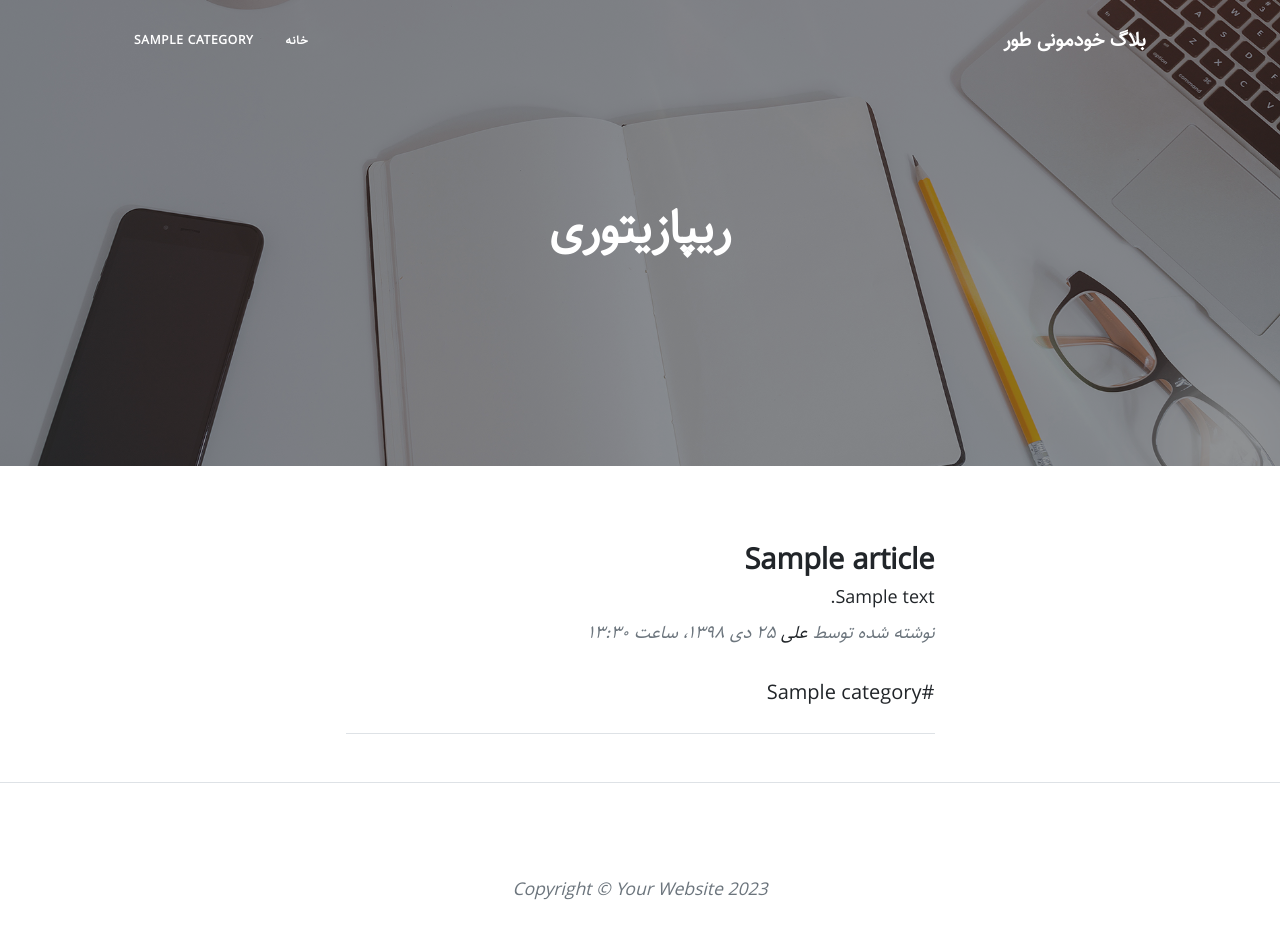
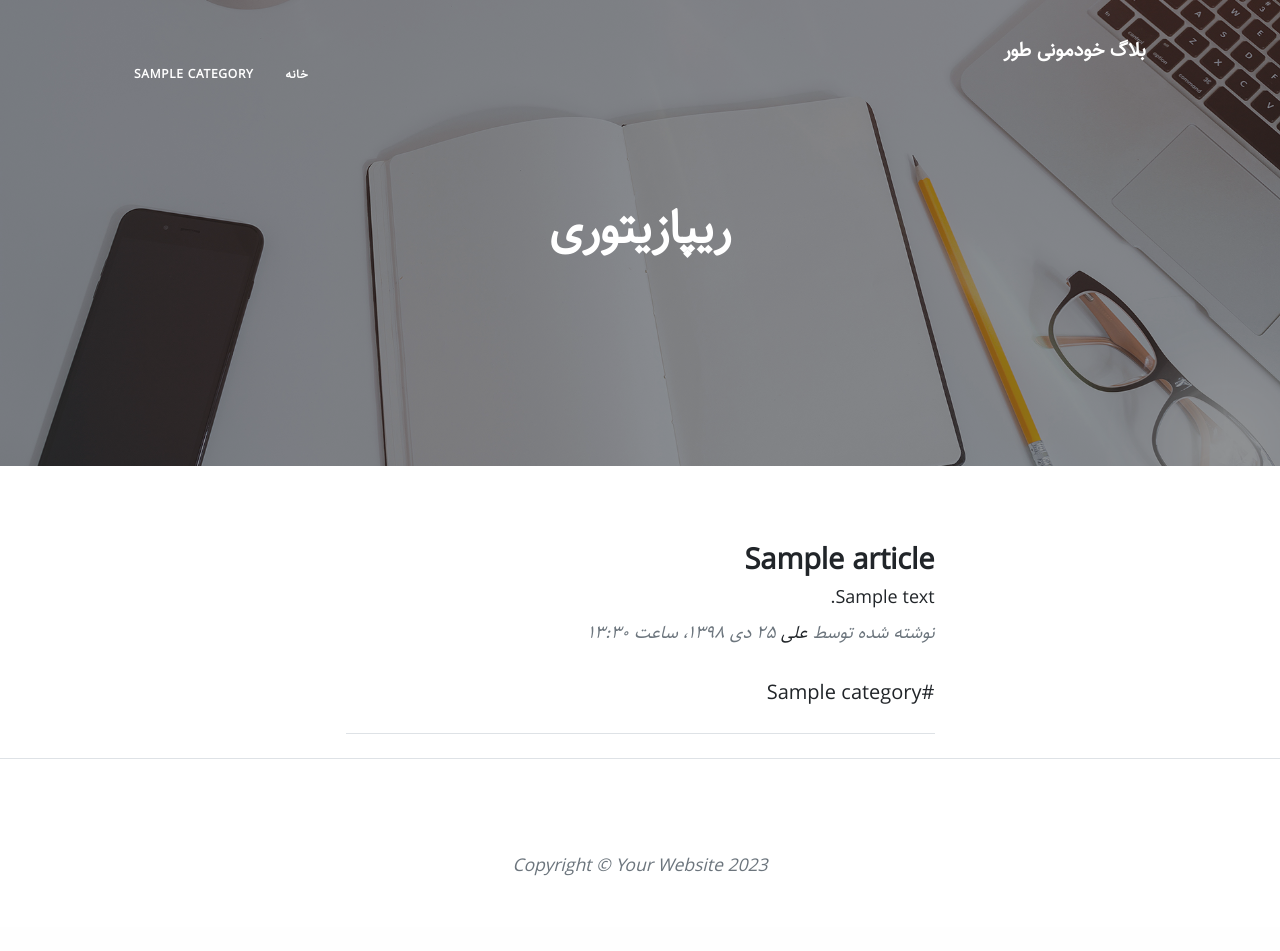
Before and after one commit to ali-ahadi1105/dj_blog, a Django app: page / in a window 1280 px wide. After the commit the page ends 876 px from the top, so only its background shows below. Run offline with Django 5.2, Linux system fonts and the light colour scheme; tables that the repository leaves empty hold one stand-in row (values such as "Sample post"); some libraries are stand-ins or nearby versions.

Commit message:
add class base view for home page

```diff
--- a/blog/models.py
+++ b/blog/models.py
@@ -8,6 +8,10 @@ from extentions.utils import jalali_converter
 class ArticleManager(models.Manager):
     def published(self):
         return self.filter(status='p')
+
+class CategoryManager(models.Manager):
+    def active(self):
+        return self.filter(status=True)
 
 class Category(models.Model):
     parent = models.ForeignKey('self', on_delete=models.SET_NULL, null=True, blank=True, related_name='children', verbose_name='زیر دسته‌بندی')
@@ -24,6 +28,7 @@ class Category(models.Model):
     def __str__(self):
         return self.title
 
+    objects = CategoryManager()
 
 class Article(models.Model):
 
--- a/blog/static/blog/css/rtl.css
+++ b/blog/static/blog/css/rtl.css
@@ -54,3 +54,66 @@ header.masthead .site-heading h1,
 header.masthead .site-heading .h1 {
   font-size: 3rem !important;
 }
+
+.nav ul {
+  padding-right: 0 !important;
+}
+
+.nav ul li {
+    border-bottom: none;
+    height: 86px;
+    line-height: 86px;
+    font-size: 14px;
+    display: inline-block;
+    float:left;
+    margin: 0 auto;
+}
+
+.nav ul li a {
+  text-decoration: none;
+  color:#000000;
+  display: block;
+  transition: .3s background-color;
+  padding:0 24px;
+}
+
+.nav ul li a:hover {
+  background-color: #8d959f;
+  color:#FFFFFF;
+}
+
+.nav a {
+    border-bottom:none;
+}
+
+.nav li ul {
+    position:absolute;
+    display:none;
+    width:inherit;
+}
+
+.nav li:hover ul {
+    display:block;
+}
+
+.nav ul li ul li {
+  display: block;
+  float:none !important; /* newly added */
+  height:auto; /* newly added */
+  line-height:34px; /* newly added */
+}
+
+.nav ul li ul li ul {
+  position: absolute;
+  right: 100%;
+  top: 0;
+  display: none !important;
+}
+
+.nav ul > li > ul > li:hover > ul {
+    display:block !important;
+}
+
+.nav ul > li > ul > li > ul > li:hover > ul {
+    display:block !important;
+}
--- a/blog/templates/blog/home.html
+++ b/blog/templates/blog/home.html
@@ -41,14 +41,16 @@
             <hr class="my-4" />
             {% endfor %}
             <!-- Pager-->
-            <div class="d-flex justify-content-end mb-4">
-                {% if articles.has_previous %}
-                <a class="btn btn-primary text-uppercase ms-2" href="{% url 'blog:home' articles.previous_page_number %}">&rarr; پست های جدید</a>
-                {% endif %}
-                {% if articles.has_next %}
-                <a class="btn btn-primary text-uppercase" href="{% url 'blog:home' articles.next_page_number %}">پست های قدیمی &larr;</a>
-                {% endif %}
-            </div>
+            {% if is_paginated %}
+                <div class="d-flex justify-content-end mb-4">
+                    {% if page_obj.has_previous %}
+                    <a class="btn btn-primary text-uppercase ms-2" href="{% url 'blog:home' articles.previous_page_number %}">&rarr; پست های جدید</a>
+                    {% endif %}
+                    {% if page_obj.has_next %}
+                    <a class="btn btn-primary text-uppercase" href="{% url 'blog:home' articles.next_page_number %}">پست های قدیمی &larr;</a>
+                    {% endif %}
+                </div>
+            {% endif %}
         </div>
     </div>
 </div>
--- a/blog/templates/blog/partials/category_loop.html
+++ b/blog/templates/blog/partials/category_loop.html
@@ -1,8 +1,8 @@
 <ul class="navbar-nav ms-auto py-4 py-lg-0">
-    {% for category in category.children.all %}
+    {% for category in category.children.active %}
         <li class="nav-item">
             <a class="nav-link px-lg-3 py-3 py-lg-4" href="{% url 'blog:category' category.slug %}">{{category.title}}</a>
-            {% if category.children.all %}
+            {% if category.children.active %}
                 {% include 'blog/partials/category_loop.html' %}
             {% endif %}
         </li>
--- a/blog/templates/blog/partials/navbar.html
+++ b/blog/templates/blog/partials/navbar.html
@@ -1,11 +1,11 @@
-<div class="collapse navbar-collapse" id="navbarResponsive">
+<div class="collapse navbar-collapse nav" id="navbarResponsive">
     <ul class="navbar-nav ms-auto py-4 py-lg-0">
         <li class="nav-item"><a class="nav-link px-lg-3 py-3 py-lg-4" href="{% url 'blog:home' %}">خانه</a></li>
         {% for category in categories %}
             {% if category.parent == None %}
             <li class="nav-item">
                 <a class="nav-link px-lg-3 py-3 py-lg-4" href="{% url 'blog:category' category.slug %}">{{category.title}}</a>
-                {% if category.children.all %}
+                {% if category.children.active %}
                     {% include 'blog/partials/category_loop.html' %}
                 {% endif %}
             </li>
--- a/blog/urls.py
+++ b/blog/urls.py
@@ -1,12 +1,12 @@
 from django.urls import path
-from .views import home, detail, category
+from .views import ArticleListView, detail, category
 
 
 app_name = "blog"
 
 urlpatterns = [
-    path('', home, name='home'),
-    path('page/<int:page>', home, name='home'),
+    path('', ArticleListView.as_view(), name='home'),
+    path('page/<int:page>', ArticleListView.as_view(), name='home'),
     path('article/<slug:slug>', detail, name='detail'),
     path('category/<slug:slug>', category, name='category'),
     path('category/<slug:slug>/page/<int:page>', category, name='category')
--- a/blog/views.py
+++ b/blog/views.py
@@ -1,6 +1,20 @@
 from django.shortcuts import render, get_object_or_404
 from django.core.paginator import Paginator
+from django.views.generic import ListView
 from .models import Article, Category
+
+class ArticleListView(ListView):
+    queryset = Article.objects.published()
+    template_name = 'blog/home.html'
+    context_object_name = 'articles'
+    paginate_by = 2
+
+    def get_context_data(self, **kwargs):
+        context = super().get_context_data(**kwargs)
+        page = self.request.GET.get('page') or self.kwargs.get('page', 1)
+        paginator = Paginator(self.queryset, self.paginate_by)
+        context['articles'] = paginator.get_page(page)
+        return context
 
 # Create your views here.
 
```
